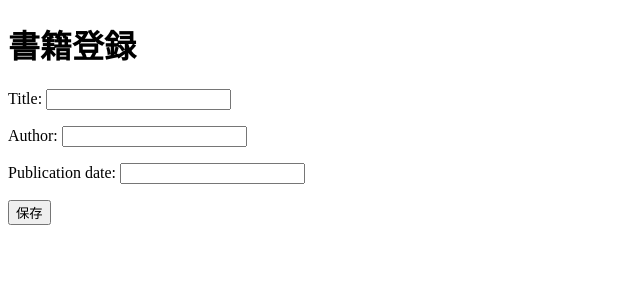
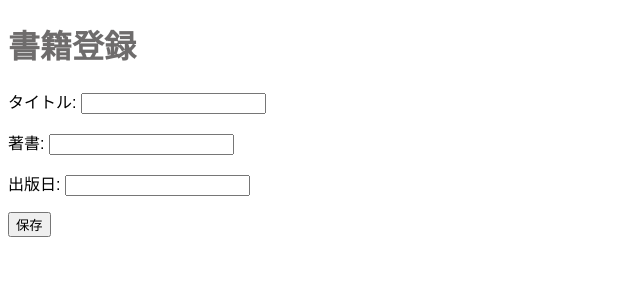
Before and after one commit to shusuke-lifebook/myproject, a Django app: page /ex02/new/ in a window 1280 px wide. Shown: the top 300 px of the page, without its empty margins (0-640 px from the left). Run offline with Django 5.2, Linux system fonts and the light colour scheme.

Commit message:
4.11 カスタムラベル
学習完了

```diff
--- a/myproject/bookapp/forms.py
+++ b/myproject/bookapp/forms.py
@@ -11,3 +11,10 @@ class BookForm(forms.ModelForm):
         model = Book
         # フォームに表示するフィールドを指定
         fields = ["title", "author", "publication_date"]
+        # ▽▽▽▽ 4.11 ▽▽▽▽
+        labels = {
+            "title": "タイトル",
+            "author": "著書",
+            "publication_date": "出版日",
+        }
+        # △△△△ 4.11 △△△△
--- a/myproject/bookapp/templates/bookapp/book_confirm_delete.html
+++ b/myproject/bookapp/templates/bookapp/book_confirm_delete.html
@@ -3,6 +3,8 @@
 <head>
     <meta charset="UTF-8">
     <title>{{ book.title }}の削除確認</title>
+    {% load static %}
+    <link rel="stylesheet" href="{% static 'main.css' %}">
 </head>
 <body>
     <h1>{{ book.title }}を削除しますか？</h1>
--- a/myproject/bookapp/templates/bookapp/book_detail.html
+++ b/myproject/bookapp/templates/bookapp/book_detail.html
@@ -3,6 +3,8 @@
 <head>
     <meta charset="UTF-8">
     <title>{{ book.title }}</title>
+    {% load static %}
+    <link rel="stylesheet" href="{% static 'main.css' %}">
 </head>
 <body>
     <h1>{{ book.title }}</h1>
--- a/myproject/bookapp/templates/bookapp/book_form.html
+++ b/myproject/bookapp/templates/bookapp/book_form.html
@@ -3,6 +3,8 @@
 <head>
     <meta charset="UTF-8">
     <title>書籍フォーム</title>
+    {% load static %}
+    <link rel="stylesheet" href="{% static 'main.css' %}">
 </head>
 <body>
     <h1>{{title}}</h1>
--- a/myproject/bookapp/views.py
+++ b/myproject/bookapp/views.py
@@ -36,6 +36,8 @@ def book_create(request):
         if form.is_valid():
             # フォームデータが有効であれば
             form.save()
+            # 成功メッセージを追加
+            messages.success(request, "書籍が正常に登録されました。")
             # 書籍の一覧に画面にリダイレクト
             return redirect("book_list")
     else:
@@ -59,6 +61,8 @@ def book_update(request, pk):
         if form.is_valid():
             # フォームデータが有効であれば更新
             form.save()
+            # 成功メッセージを追加
+            messages.success(request, "書籍が正常に更新されました。")
             # 書籍の一覧画面にリダイレクト
             return redirect("book_list")
     else:
@@ -79,6 +83,8 @@ def book_delete(request, pk):
     if request.method == "POST":
         # POSTリクエストの場合、書籍を削除
         target.delete()
+        # 成功メッセージを追加
+        messages.success(request, "書籍が正常に削除されました。")
         # 書籍の一覧にリダイレクト
         return redirect("book_list")
     # book_confirm_delete.htmlテンプレートに書籍データを渡して表示
--- a/myproject/myproject/settings.py
+++ b/myproject/myproject/settings.py
@@ -117,6 +117,9 @@ USE_TZ = True
 # https://docs.djangoproject.com/en/5.2/howto/static-files/
 
 STATIC_URL = "static/"
+STATICFILES_DIRS = [
+    BASE_DIR / "static",
+]
 
 # Default primary key field type
 # https://docs.djangoproject.com/en/5.2/ref/settings/#default-auto-field
--- /dev/null
+++ b/myproject/static/main.css
@@ -0,0 +1,20 @@
+body {
+    /* 画面全体のフォントをHGP創英角ゴシックUBに設定 */
+    /* フォントが利用できない場合は、代替としてsans-serifフォントを使用 */
+    font-family: 'HGP創英角ゴシックUB', sans-serif;
+}
+
+h1 {
+    /* h1タグの文字色を薄い灰色に設定 */
+    color: #6e6c6c;
+}
+
+a {
+    /* リンクの通常の文字色を#50db34(明るい緑色)に設定 */
+    color: #50db34;
+}
+
+a:hover {
+    /* リンクにマウスカーソルが乗った時の文字色を#1e80d5(青色)に設定 */
+    color: #1e80d5;
+}
```
Also changed, not shown: myproject/bookapp/templates/bookapp/book_list.html (+11 -0 lines).
